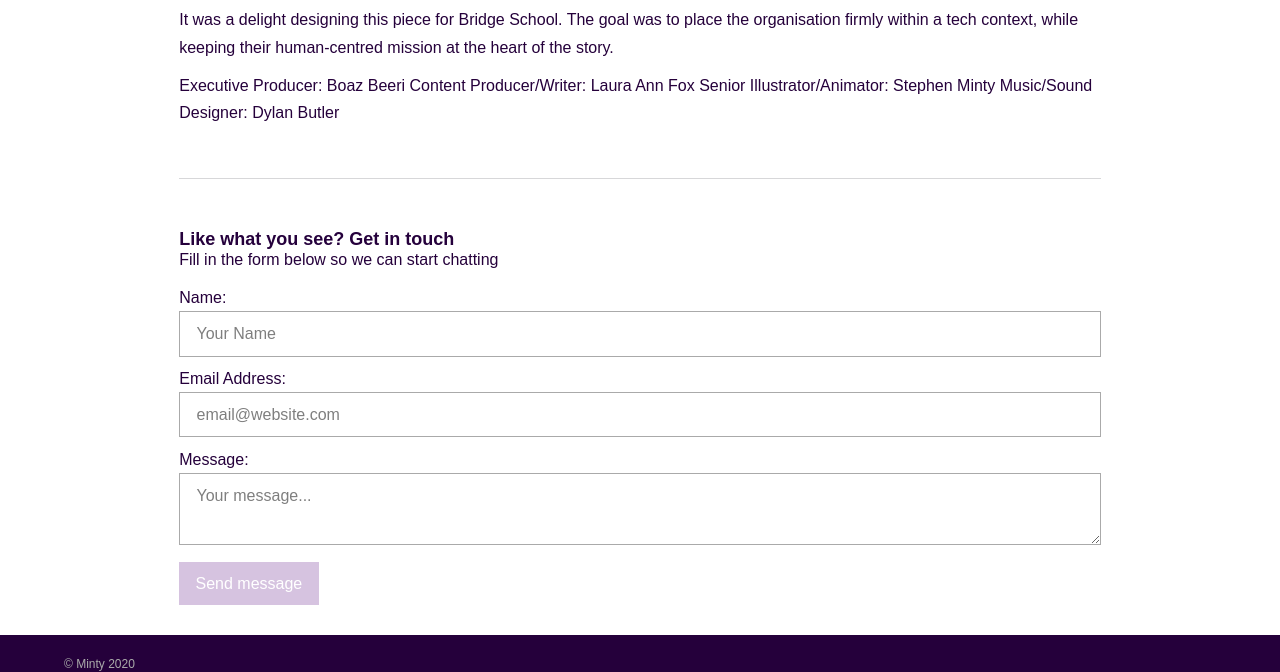
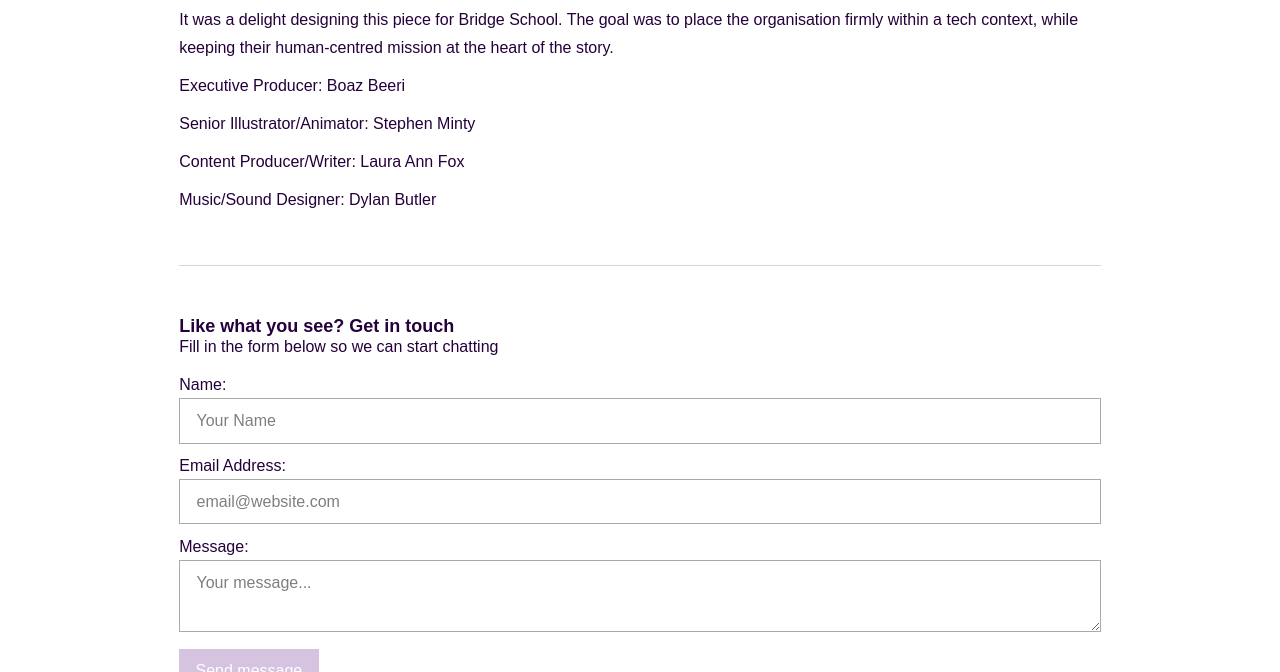
Before and after one commit to StephenMinty/itsminty.co.uk, a Jekyll site: the page built from _projects/bridge.markdown, in a window 1280 px wide and 900 px high, scrolled down 474 px, cut to the strip 183-855 px from the top of the window. Built offline with Jekyll 4.4.1, drawn with Linux system fonts in a browser that asks for light colours; some web fonts are replaced.

```diff
--- a/_projects/bridge.markdown
+++ b/_projects/bridge.markdown
@@ -10,6 +10,9 @@ image: "/uploads/Bridge-Thumb.jpg"
 It was a delight designing this piece for Bridge School. The goal was to place the organisation firmly within a tech context, while keeping their human-centred mission at the heart of the story.
 
 Executive Producer: Boaz Beeri
+
+Senior Illustrator/Animator: Stephen Minty
+
 Content Producer/Writer: Laura Ann Fox
-Senior Illustrator/Animator: Stephen Minty
+
 Music/Sound Designer: Dylan Butler
```
